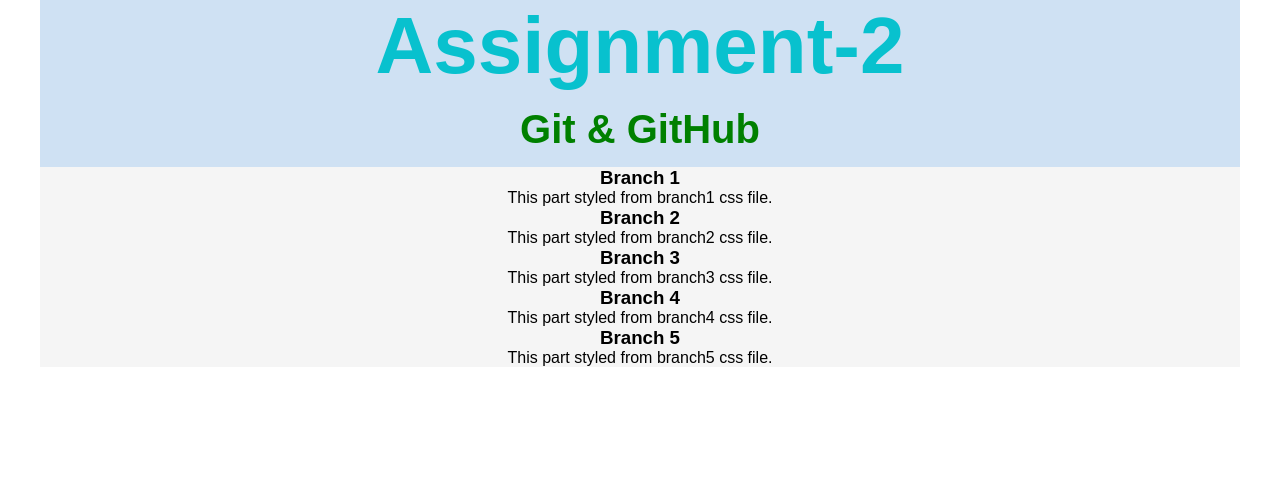
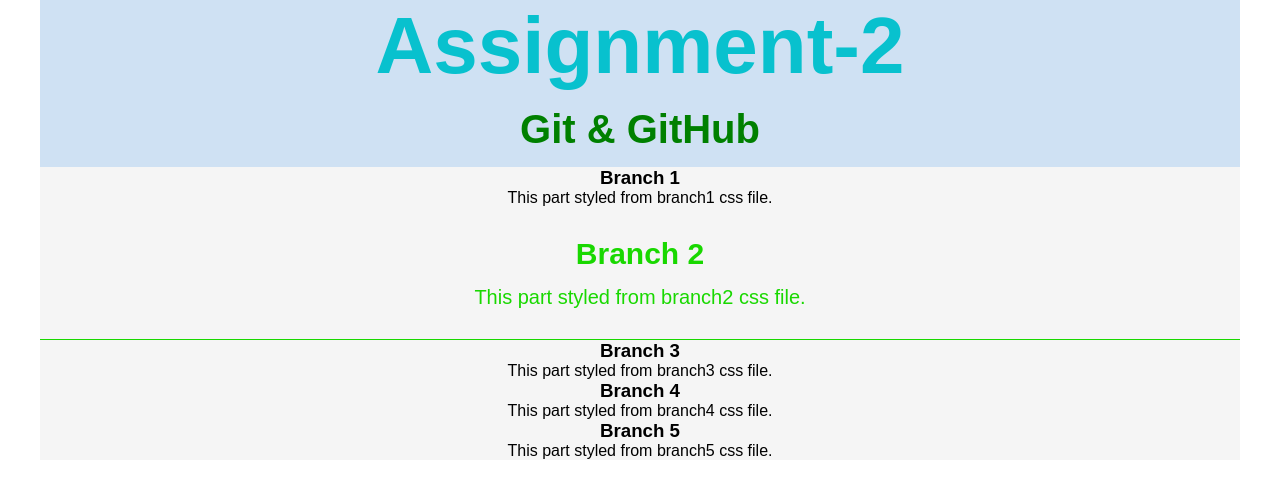
Before and after one commit to sajedulkarim65/assignment-2, a plain HTML site: page index.html in a window 1280 px wide. Drawn offline with Linux system fonts and the light colour scheme.

Commit message:
New Css file creaed and Branch 2 part styled

```diff
--- /dev/null
+++ b/bra2.css
@@ -0,0 +1,15 @@
+.bra2 {
+    padding: 30px;
+    border-bottom: 1px solid #19d800;
+}
+
+.bra2 h3 {
+    font-size: 30px;
+    color: #19d800;
+    padding-bottom: 15px;
+}
+
+.bra2 p {
+    font-size: 20px;
+    color: #19d800;
+}
--- a/index.html
+++ b/index.html
@@ -4,6 +4,7 @@
     <meta charset="UTF-8">
     <meta name="viewport" content="width=device-width, initial-scale=1.0">
     <title>Assignment-2</title>
+    <link rel="stylesheet" href="./bra2.css">
     <link rel="stylesheet" href="./master.css">
 </head>
 <body>
@@ -15,27 +16,27 @@
             <h2>Git & GitHub</h2>
         </div>
 
-        <div class="branch1">
+        <div class="bra1">
             <h3>Branch 1</h3>
             <p>This part styled from <span>branch1</span> css file.</p>
         </div>
 
-        <div class="branch2">
+        <div class="bra2">
             <h3>Branch 2</h3>
             <p>This part styled from <span>branch2</span> css file.</p>
         </div>
 
-        <div class="branch3">
+        <div class="bra3">
             <h3>Branch 3</h3>
             <p>This part styled from <span>branch3</span> css file.</p>
         </div>
 
-        <div class="branch4">
+        <div class="bra4">
             <h3>Branch 4</h3>
             <p>This part styled from <span>branch4</span> css file.</p>
         </div>
 
-        <div class="branch5">
+        <div class="bra5">
             <h3>Branch 5</h3>
             <p>This part styled from <span>branch5</span> css file.</p>
         </div>
```
